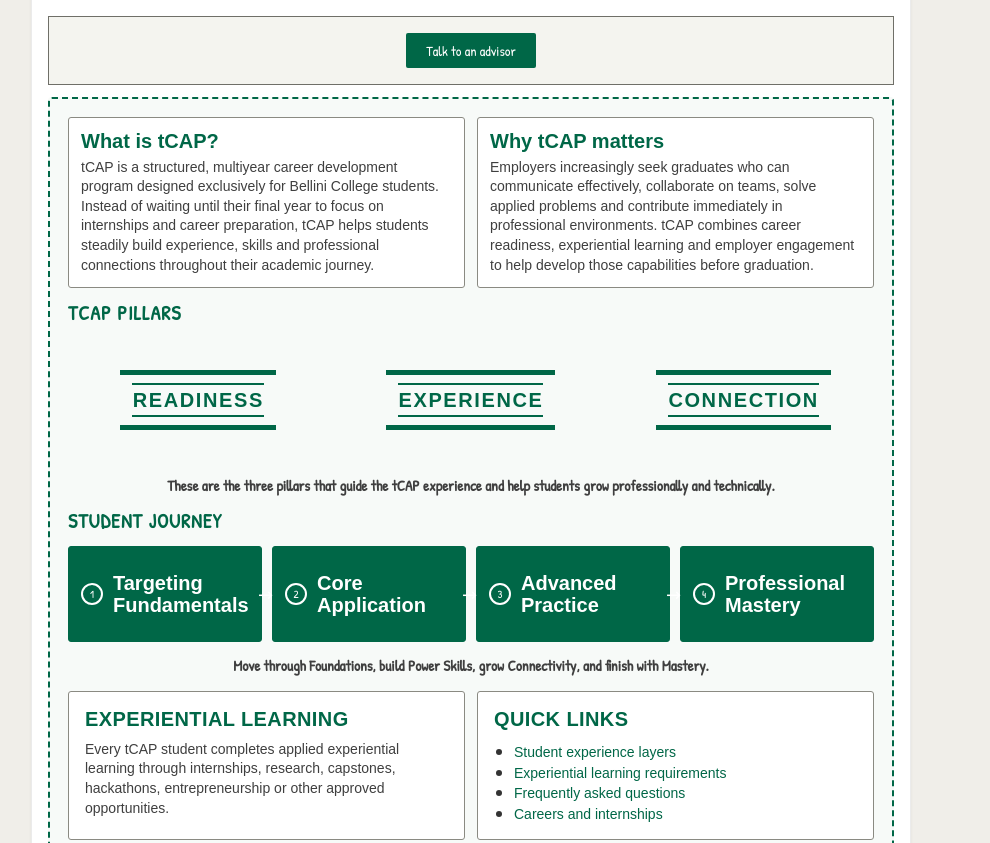
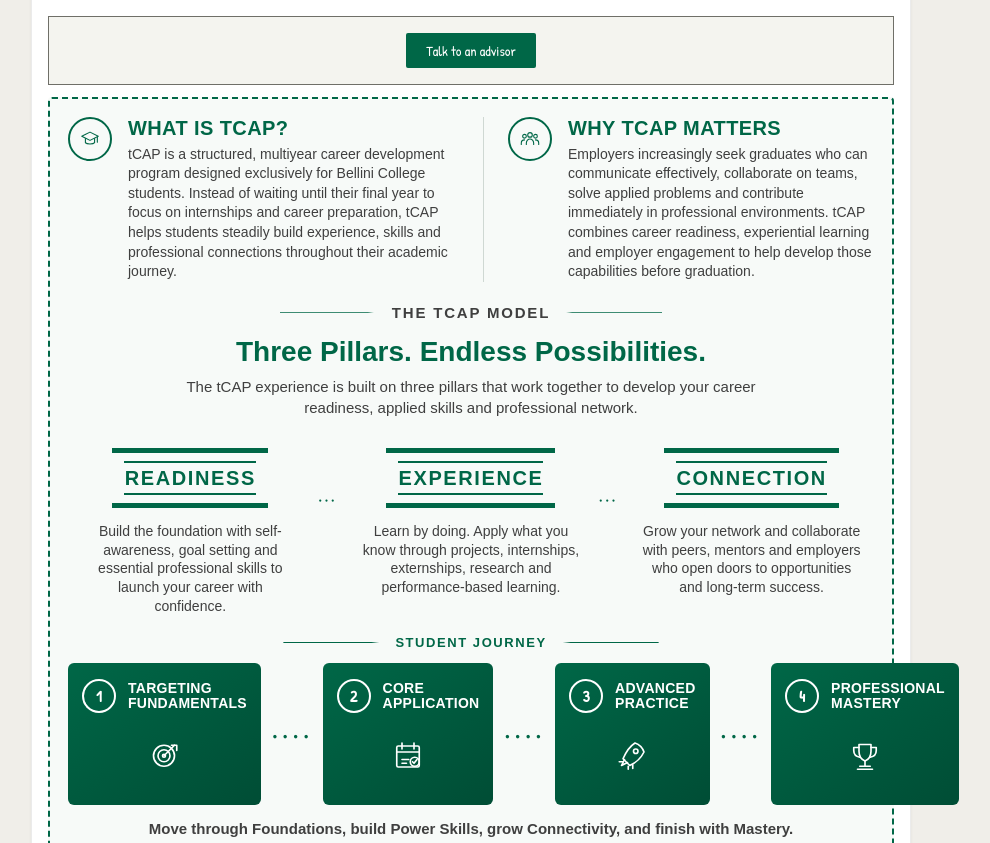
Before and after one commit to aicybercomputing-byte/public-htmls, a plain HTML site: page tcap/overview.html in a window 1280 px wide. Shown: the part 340-1183 px from the top of the page, without its empty margins (169-1159 px from the left). Drawn offline with Linux system fonts and the light colour scheme; a web font is replaced by a local one.

Commit message:
auto commit

```diff
--- a/tcap/overview.html
+++ b/tcap/overview.html
@@ -17,27 +17,12 @@
 .wf-h{font-size:18px;line-height:1.15}
 .wf-s{font-size:13px;color:#77756b;line-height:1.3}
 .wf-btn{display:inline-block;background:#006747;color:#fff;font-size:14px;padding:8px 20px;border-radius:2px}
-.wf-node{width:22px;height:22px;border-radius:50%;border:2px solid #006747;background:#fff;display:flex;align-items:center;justify-content:center;font-size:11px;color:#006747;flex:none;box-sizing:border-box}
 a{color:inherit;text-decoration:none}
 .pc-slot{border:2px dashed #006747;background:#f7faf8;border-radius:4px;padding:18px;text-align:left;display:flex;flex-direction:column;gap:14px}
-.pc-kicker{font-size:12px;color:#006747;text-transform:uppercase;letter-spacing:.05em}
 .pc-title{font-size:24px;line-height:1.1;color:#006747;margin:0}
 .pc-copy{font-size:14px;line-height:1.35;color:#3f3f3f;margin:0}
 .pc-grid2{display:grid;grid-template-columns:repeat(2,minmax(0,1fr));gap:12px}
-.pc-grid3{display:grid;grid-template-columns:repeat(3,minmax(0,1fr));gap:12px}
 .pc-card{border:1.5px solid #8a8a82;background:#fff;padding:12px;border-radius:3px;display:block}
-.pc-card h3{font-size:20px;margin:0 0 6px;color:#006747;line-height:1.1;font-family:'Shantell Sans',sans-serif}
-.pc-card p{font-family:'Shantell Sans',sans-serif;font-size:14px;line-height:1.4;margin:0;color:#3f3f3f;font-weight:400}
-.pc-green{border-color:#8a8a82;background:#fff}
-.pc-pillars-desc{text-align:center;font-weight:700;font-size:15px;line-height:1.35;color:#3f3f3f;margin:0}
-.pc-pillar{--word-w:120px;min-height:124px;padding:12px;box-sizing:border-box;display:flex;flex-direction:column;align-items:center;justify-content:center;color:#006747;text-decoration:none;background:transparent}
-.pc-pillar:hover,.pc-pillar:focus{background:transparent;outline:none}
-.pc-pillar:focus-visible{outline:2px solid #006747;outline-offset:4px}
-.pillar-cap{display:block;width:calc(var(--word-w) + 24px);height:5px;background:#006747;margin-bottom:8px}
-.pillar-thin-top{display:block;width:var(--word-w);height:2px;background:#006747;margin-bottom:4px}
-.pillar-word{display:inline-block;color:#006747;font-size:20px;line-height:1.1;font-weight:700;text-transform:uppercase;letter-spacing:.08em;text-align:center;white-space:nowrap;margin:0;font-family:'Shantell Sans',sans-serif}
-.pillar-thin-bottom{display:block;width:var(--word-w);height:2px;background:#006747;margin-top:4px}
-.pillar-base{display:block;width:calc(var(--word-w) + 24px);height:5px;background:#006747;margin-top:8px}
 .pc-fill-box{padding:16px;text-align:left;display:flex;flex-direction:column;gap:10px;transition:background .15s,border-color .15s;min-height:240px;justify-content:center}
 .pc-fill-box:hover{background:#eef4f1;border-color:#006747}
 .pc-card:hover{background:#eef4f1;border-color:#006747}
@@ -52,24 +37,66 @@
 .stat-num{font-family:'Shantell Sans',sans-serif;font-size:22px;font-weight:700;color:#006747;line-height:1.1;margin:0 0 6px}
 .stat-desc{font-family:'Shantell Sans',sans-serif;font-size:13px;line-height:1.3;color:#2b2b2b;margin:0 0 6px}
 .stat-src{font-family:'Shantell Sans',sans-serif;font-size:11px;line-height:1.25;color:#77756b;margin:0}
-
-.pc-journey{display:flex;gap:10px;align-items:stretch}
-.pc-journey-step{flex:1;position:relative;padding:0 12px;min-height:96px;height:96px;box-sizing:border-box;display:flex;gap:10px;align-items:center;justify-content:center;background:#006747;border-color:#006747;transition:background .15s,border-color .15s}
 /* Only the bottom-row boxes on Overview should fit to text and anchor to top. */
 .pc-grid2 > .pc-fill-box{min-height:0;justify-content:flex-start}
-.pc-journey-step h3{margin:0;color:#fff}
-.pc-journey-step .wf-node{background:#006747;border-color:#fff;color:#fff}
-.pc-journey-step:not(:last-child)::after{content:'→';position:absolute;right:-12px;top:50%;transform:translateY(-50%);color:#fff;font-size:18px;z-index:1}
-.pc-step-title{display:inline}
-.pc-step-more{display:none;font-size:14px;color:inherit}
 
-.pc-journey-step.is-flip-gold{background:#f9b81c;border-color:#f9b81c}
-.pc-journey-step.is-flip-gold h3{color:#006747}
-.pc-journey-step.is-flip-gold .wf-node{background:#f9b81c;border-color:#006747;color:#006747}
-.pc-journey-step.is-flip-gold:not(:last-child)::after{color:#006747}
-.pc-journey-step.is-flip-gold .pc-step-title{display:none}
-.pc-journey-step.is-flip-gold .pc-step-more{display:inline}
-@media (max-width:700px){.stat-bar{flex-direction:column}.pc-grid2,.pc-grid3{grid-template-columns:1fr}}
+/* Shared stylized section header (dashed rule either side of a label). */
+.tcap-section-label{display:flex;align-items:center;justify-content:center;gap:16px;color:#006747;font-size:13px;font-weight:700;line-height:1;letter-spacing:.12em;text-transform:uppercase;text-align:center;margin:0;font-family:'Shantell Sans',sans-serif}
+.tcap-section-label::before,.tcap-section-label::after{content:"";display:block;width:96px;height:1px;background:#006747}
+.tcap-section-label::before{clip-path:polygon(0 0,100% 0,calc(100% - 8px) 100%,0 100%)}
+.tcap-section-label::after{clip-path:polygon(8px 0,100% 0,100% 100%,0 100%)}
+
+/* What is tCAP / Why tCAP matters intro cards */
+.tcap-intro-grid{display:grid;grid-template-columns:1fr 1fr;gap:24px;align-items:start}
+.tcap-intro-card{display:grid;grid-template-columns:46px 1fr;gap:14px;align-items:start}
+.tcap-intro-card + .tcap-intro-card{border-left:1px solid #cfd8d3;padding-left:24px}
+.tcap-icon-circle{width:40px;height:40px;border:2px solid #006747;border-radius:50%;display:grid;place-items:center;color:#006747}
+.tcap-icon-circle svg{width:22px;height:22px;stroke:currentColor}
+.tcap-intro-card h3{margin:0 0 6px;color:#006747;font-size:20px;line-height:1.1;font-weight:700;letter-spacing:.02em;text-transform:uppercase;font-family:'Shantell Sans',sans-serif}
+.tcap-intro-card p{margin:0;color:#3f3f3f;font-size:14px;line-height:1.4;font-family:'Shantell Sans',sans-serif}
+
+/* "The tCAP Model" header above the pillars */
+.tcap-model-header{max-width:640px;margin:6px auto 0;text-align:center}
+.tcap-model-header h2{margin:14px 0 8px;color:#006747;font-size:28px;line-height:1.1;font-weight:700;font-family:'Shantell Sans',sans-serif}
+.tcap-model-header p{margin:0 auto;color:#3f3f3f;font-size:15px;line-height:1.4;font-family:'Shantell Sans',sans-serif}
+
+/* Pillars */
+.tcap-pillars-band{position:relative;padding:16px 0 6px}
+.tcap-pillars-grid{position:relative;z-index:1;display:grid;grid-template-columns:repeat(3,1fr);gap:36px;align-items:start;width:100%}
+.tcap-pillar{min-width:0;text-align:center;color:#006747;text-decoration:none;display:block;position:relative}
+.tcap-pillar:not(:last-of-type)::after{content:"•••";position:absolute;top:44px;right:-24px;color:#006747;font-size:14px;line-height:1;letter-spacing:.1em;white-space:nowrap}
+.tcap-pillar-lines{--word-w:0px;--cap-overhang:24px;--thin-line-h:2px;--thick-line-h:5px;--gap-thick-thin:8px;--gap-thin-word:4px;width:100%;max-width:220px;margin:0 auto;display:flex;flex-direction:column;align-items:center}
+.tcap-pillar-cap,.tcap-pillar-base{display:block;width:calc(var(--word-w) + var(--cap-overhang));max-width:100%;height:var(--thick-line-h);background:#006747}
+.tcap-pillar-cap{margin-bottom:var(--gap-thick-thin)}
+.tcap-pillar-thin{display:block;width:var(--word-w);max-width:100%;height:var(--thin-line-h);background:#006747}
+.tcap-pillar-thin.top{margin-bottom:var(--gap-thin-word)}
+.tcap-pillar-thin.bottom{margin-top:var(--gap-thin-word)}
+.tcap-pillar-word{display:inline-block;max-width:100%;color:#006747;font-size:20px;line-height:1.1;font-weight:700;letter-spacing:.08em;text-transform:uppercase;white-space:nowrap;font-family:'Shantell Sans',sans-serif}
+.tcap-pillar-base{margin-top:var(--gap-thick-thin)}
+.tcap-pillar p{margin:14px auto 0;max-width:220px;color:#3f3f3f;font-size:14px;line-height:1.35;font-family:'Shantell Sans',sans-serif}
+
+/* Student journey */
+.tcap-journey-header{margin:0}
+.tcap-journey-grid{display:grid;grid-template-columns:1fr auto 1fr auto 1fr auto 1fr;gap:10px;align-items:center}
+.tcap-journey-card{min-height:110px;padding:16px 14px;background:linear-gradient(145deg,#006747,#004d35);border-radius:6px;color:#fff;text-decoration:none;display:grid;grid-template-columns:36px 1fr;grid-template-rows:auto auto;column-gap:10px;row-gap:8px;align-items:start}
+.tcap-journey-num{width:30px;height:30px;border:2px solid #fff;border-radius:50%;display:grid;place-items:center;font-size:16px;font-weight:700;line-height:1}
+.tcap-journey-title{margin:2px 0 0;color:#fff;font-size:14px;line-height:1.1;font-weight:700;letter-spacing:.02em;text-transform:uppercase;font-family:'Shantell Sans',sans-serif}
+.tcap-journey-icon{grid-column:1 / -1;display:flex;justify-content:center;color:#fff}
+.tcap-journey-icon svg{width:36px;height:36px;stroke:currentColor}
+.tcap-journey-dots{color:#006747;font-size:22px;line-height:1;letter-spacing:.12em;white-space:nowrap}
+.tcap-journey-caption{margin:0;text-align:center;color:#3f3f3f;font-size:15px;line-height:1.35;font-weight:700;font-family:'Shantell Sans',sans-serif}
+
+@media (max-width:700px){
+  .stat-bar{flex-direction:column}
+  .pc-grid2{grid-template-columns:1fr}
+  .tcap-intro-grid{grid-template-columns:1fr;gap:20px}
+  .tcap-intro-card + .tcap-intro-card{border-left:0;padding-left:0;border-top:1px solid #cfd8d3;padding-top:20px}
+  .tcap-pillars-grid{grid-template-columns:1fr;gap:28px;max-width:280px;margin:0 auto}
+  .tcap-pillar:not(:last-of-type)::after{display:none}
+  .tcap-journey-grid{grid-template-columns:1fr;gap:12px}
+  .tcap-journey-dots{display:none}
+  .tcap-section-label::before,.tcap-section-label::after{width:52px}
+}
 </style>
 </head>
 <body>
@@ -110,73 +137,138 @@
     </div>
 
     <div class="pc-slot">
-      <div class="pc-grid2">
-        <div class="pc-card pc-green">
-          <h3>What is tCAP?</h3>
-          <p>tCAP is a structured, multiyear career development program designed exclusively for Bellini College students. Instead of waiting until their final year to focus on internships and career preparation, tCAP helps students steadily build experience, skills and professional connections throughout their academic journey.</p>
+      <div class="tcap-intro-grid">
+        <div class="tcap-intro-card">
+          <div class="tcap-icon-circle" aria-hidden="true">
+            <svg viewBox="0 0 48 48" fill="none" stroke-width="2.4" stroke-linecap="round" stroke-linejoin="round">
+              <path d="M6 18 24 9l18 9-18 9L6 18Z"></path>
+              <path d="M14 23v9c3 4 17 4 20 0v-9"></path>
+              <path d="M40 19v12"></path>
+            </svg>
+          </div>
+          <div>
+            <h3>What is tCAP?</h3>
+            <p>tCAP is a structured, multiyear career development program designed exclusively for Bellini College students. Instead of waiting until their final year to focus on internships and career preparation, tCAP helps students steadily build experience, skills and professional connections throughout their academic journey.</p>
+          </div>
         </div>
-        <div class="pc-card">
-          <h3>Why tCAP matters</h3>
-          <p>Employers increasingly seek graduates who can communicate effectively, collaborate on teams, solve applied problems and contribute immediately in professional environments. tCAP combines career readiness, experiential learning and employer engagement to help develop those capabilities before graduation.</p>
+        <div class="tcap-intro-card">
+          <div class="tcap-icon-circle" aria-hidden="true">
+            <svg viewBox="0 0 48 48" fill="none" stroke-width="2.4" stroke-linecap="round" stroke-linejoin="round">
+              <circle cx="24" cy="15" r="5"></circle>
+              <circle cx="12" cy="18" r="4"></circle>
+              <circle cx="36" cy="18" r="4"></circle>
+              <path d="M16 36v-3c0-5 4-9 8-9s8 4 8 9v3"></path>
+              <path d="M5 36v-3c0-4 3-7 7-7"></path>
+              <path d="M43 36v-3c0-4-3-7-7-7"></path>
+            </svg>
+          </div>
+          <div>
+            <h3>Why tCAP matters</h3>
+            <p>Employers increasingly seek graduates who can communicate effectively, collaborate on teams, solve applied problems and contribute immediately in professional environments. tCAP combines career readiness, experiential learning and employer engagement to help develop those capabilities before graduation.</p>
+          </div>
         </div>
       </div>
 
-      <div>
-        <div class="pc-kicker">tCAP Pillars</div>
+      <div class="tcap-model-header">
+        <p class="tcap-section-label">The tCAP Model</p>
+        <h2>Three Pillars. Endless Possibilities.</h2>
+        <p>The tCAP experience is built on three pillars that work together to develop your career readiness, applied skills and professional network.</p>
       </div>
-      <div class="pc-grid3">
-        <a class="pc-pillar" href="stages.html">
-          <span class="pillar-cap"></span>
-          <span class="pillar-thin-top"></span>
-          <span class="pillar-word">Readiness</span>
-          <span class="pillar-thin-bottom"></span>
-          <span class="pillar-base"></span>
+
+      <div class="tcap-pillars-band">
+        <div class="tcap-pillars-grid">
+          <a class="tcap-pillar" href="stages.html">
+            <div class="tcap-pillar-lines">
+              <span class="tcap-pillar-cap"></span>
+              <span class="tcap-pillar-thin top"></span>
+              <span class="tcap-pillar-word">Readiness</span>
+              <span class="tcap-pillar-thin bottom"></span>
+              <span class="tcap-pillar-base"></span>
+            </div>
+            <p>Build the foundation with self-awareness, goal setting and essential professional skills to launch your career with confidence.</p>
+          </a>
+          <a class="tcap-pillar" href="experiential-learning.html">
+            <div class="tcap-pillar-lines">
+              <span class="tcap-pillar-cap"></span>
+              <span class="tcap-pillar-thin top"></span>
+              <span class="tcap-pillar-word">Experience</span>
+              <span class="tcap-pillar-thin bottom"></span>
+              <span class="tcap-pillar-base"></span>
+            </div>
+            <p>Learn by doing. Apply what you know through projects, internships, externships, research and performance-based learning.</p>
+          </a>
+          <a class="tcap-pillar" href="https://testsite.usf.edu/ai-cybersecurity-computing/industry/jobs-page.aspx" target="_blank" rel="noopener noreferrer">
+            <div class="tcap-pillar-lines">
+              <span class="tcap-pillar-cap"></span>
+              <span class="tcap-pillar-thin top"></span>
+              <span class="tcap-pillar-word">Connection</span>
+              <span class="tcap-pillar-thin bottom"></span>
+              <span class="tcap-pillar-base"></span>
+            </div>
+            <p>Grow your network and collaborate with peers, mentors and employers who open doors to opportunities and long-term success.</p>
+          </a>
+        </div>
+      </div>
+
+      <div class="tcap-journey-header">
+        <p class="tcap-section-label">Student Journey</p>
+      </div>
+      <div class="tcap-journey-grid">
+        <a class="tcap-journey-card" href="stages.html#foundations">
+          <div class="tcap-journey-num">1</div>
+          <h3 class="tcap-journey-title">Targeting<br>Fundamentals</h3>
+          <div class="tcap-journey-icon" aria-hidden="true">
+            <svg viewBox="0 0 48 48" fill="none" stroke-width="2.2" stroke-linecap="round" stroke-linejoin="round">
+              <circle cx="24" cy="25" r="14"></circle>
+              <circle cx="24" cy="25" r="8"></circle>
+              <circle cx="24" cy="25" r="2"></circle>
+              <path d="M24 25 38 11"></path>
+              <path d="M34 11h7v7"></path>
+            </svg>
+          </div>
         </a>
-        <a class="pc-pillar" href="experiential-learning.html">
-          <span class="pillar-cap"></span>
-          <span class="pillar-thin-top"></span>
-          <span class="pillar-word">Experience</span>
-          <span class="pillar-thin-bottom"></span>
-          <span class="pillar-base"></span>
+        <div class="tcap-journey-dots" aria-hidden="true">••••</div>
+        <a class="tcap-journey-card" href="stages.html#power-skills">
+          <div class="tcap-journey-num">2</div>
+          <h3 class="tcap-journey-title">Core<br>Application</h3>
+          <div class="tcap-journey-icon" aria-hidden="true">
+            <svg viewBox="0 0 48 48" fill="none" stroke-width="2.2" stroke-linecap="round" stroke-linejoin="round">
+              <rect x="9" y="12" width="30" height="28" rx="2"></rect>
+              <path d="M16 8v8M32 8v8M9 20h30"></path>
+              <path d="M16 30h9M16 35h6"></path>
+              <circle cx="33" cy="33" r="6"></circle>
+              <path d="m30 33 2 2 4-5"></path>
+            </svg>
+          </div>
         </a>
-        <a class="pc-pillar" href="https://testsite.usf.edu/ai-cybersecurity-computing/industry/jobs-page.aspx" target="_blank" rel="noopener noreferrer">
-          <span class="pillar-cap"></span>
-          <span class="pillar-thin-top"></span>
-          <span class="pillar-word">Connection</span>
-          <span class="pillar-thin-bottom"></span>
-          <span class="pillar-base"></span>
+        <div class="tcap-journey-dots" aria-hidden="true">••••</div>
+        <a class="tcap-journey-card" href="stages.html#connectivity">
+          <div class="tcap-journey-num">3</div>
+          <h3 class="tcap-journey-title">Advanced<br>Practice</h3>
+          <div class="tcap-journey-icon" aria-hidden="true">
+            <svg viewBox="0 0 48 48" fill="none" stroke-width="2.2" stroke-linecap="round" stroke-linejoin="round">
+              <path d="M28 8c6 2 10 6 12 12-4 8-10 14-19 18l-9-9C16 20 20 13 28 8Z"></path>
+              <path d="M18 34 10 38l4-8"></path>
+              <circle cx="29" cy="19" r="3"></circle>
+              <path d="M19 39v4M25 37v5M12 33H7"></path>
+            </svg>
+          </div>
+        </a>
+        <div class="tcap-journey-dots" aria-hidden="true">••••</div>
+        <a class="tcap-journey-card" href="stages.html#mastery">
+          <div class="tcap-journey-num">4</div>
+          <h3 class="tcap-journey-title">Professional<br>Mastery</h3>
+          <div class="tcap-journey-icon" aria-hidden="true">
+            <svg viewBox="0 0 48 48" fill="none" stroke-width="2.2" stroke-linecap="round" stroke-linejoin="round">
+              <path d="M16 10h16v9c0 6-3 11-8 13-5-2-8-7-8-13v-9Z"></path>
+              <path d="M16 14H9v4c0 5 3 8 8 9M32 14h7v4c0 5-3 8-8 9"></path>
+              <path d="M24 32v7M17 39h14M14 43h20"></path>
+            </svg>
+          </div>
         </a>
       </div>
 
-      <div>
-        <p class="pc-pillars-desc">These are the three pillars that guide the tCAP experience and help students grow professionally and technically.</p>
-      </div>
-
-      <div>
-        <div class="pc-kicker">Student journey</div>
-      </div>
-      <div class="pc-journey">
-        <a class="pc-card pc-journey-step" href="stages.html#foundations">
-          <div class="wf-node">1</div>
-          <h3><span class="pc-step-title">Targeting Fundamentals</span><span class="pc-step-more">Click to find out more</span></h3>
-        </a>
-        <a class="pc-card pc-journey-step" href="stages.html#power-skills">
-          <div class="wf-node">2</div>
-          <h3><span class="pc-step-title">Core Application</span><span class="pc-step-more">Click to find out more</span></h3>
-        </a>
-        <a class="pc-card pc-journey-step" href="stages.html#connectivity">
-          <div class="wf-node">3</div>
-          <h3><span class="pc-step-title">Advanced Practice</span><span class="pc-step-more">Click to find out more</span></h3>
-        </a>
-        <a class="pc-card pc-journey-step" href="stages.html#mastery">
-          <div class="wf-node">4</div>
-          <h3><span class="pc-step-title">Professional Mastery</span><span class="pc-step-more">Click to find out more</span></h3>
-        </a>
-      </div>
-
-      <div>
-        <p class="pc-pillars-desc">Move through Foundations, build Power Skills, grow Connectivity, and finish with Mastery.</p>
-      </div>
+      <p class="tcap-journey-caption">Move through Foundations, build Power Skills, grow Connectivity, and finish with Mastery.</p>
 
       <div class="pc-grid2">
         <a class="pc-fill-box pc-card" href="experiential-learning.html">
@@ -210,8 +302,8 @@
 <script>
 (function(){
   function sizePillarLines(){
-    document.querySelectorAll('.pc-pillar').forEach(function(pillar){
-      const word = pillar.querySelector('.pillar-word');
+    document.querySelectorAll('.tcap-pillar-lines').forEach(function(pillar){
+      const word = pillar.querySelector('.tcap-pillar-word');
       if(!word) return;
       const width = Math.ceil(word.getBoundingClientRect().width);
       pillar.style.setProperty('--word-w', width + 'px');
@@ -221,21 +313,6 @@
   if(document.fonts && document.fonts.ready) document.fonts.ready.then(sizePillarLines);
   window.addEventListener('resize', sizePillarLines);
 })();
-(function(){
-  const steps = Array.from(document.querySelectorAll('.pc-journey-step'));
-  if(!steps.length) return;
-
-  const setGold = (step, on) => step.classList.toggle('is-flip-gold', on);
-
-  steps.forEach(step => {
-    step.addEventListener('mouseenter', () => setGold(step, true));
-    step.addEventListener('mouseleave', () => setGold(step, false));
-    step.addEventListener('focus', () => setGold(step, true));
-    step.addEventListener('blur', () => setGold(step, false));
-    step.addEventListener('click', () => setGold(step, true)); // mobile
-    step.addEventListener('touchstart', () => setGold(step, true), {passive:true}); // mobile
-  });
-})();
 </script>
 </body>
 </html>
```
